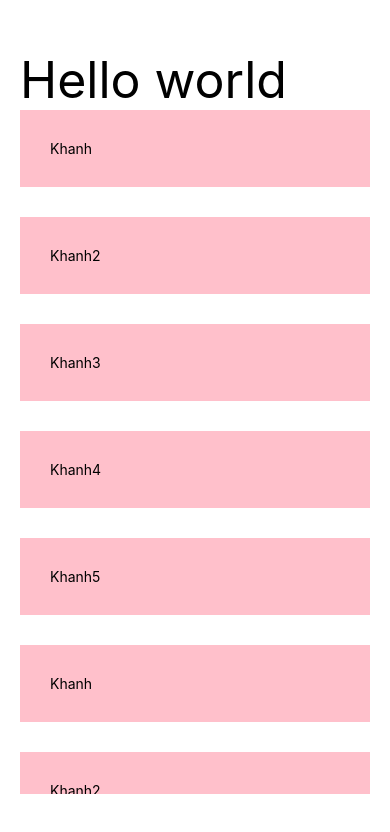
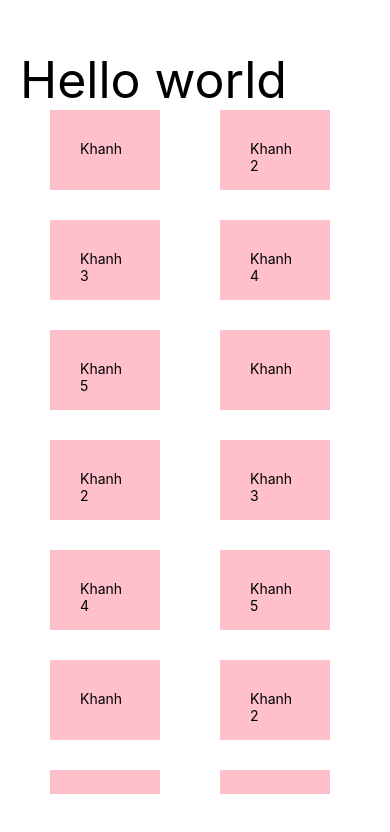
Before and after one commit to nguyenduykhanhit04/My-React-Native, a React Native app: screen / in a window 390 px wide. Shown: the top 832 px of the page. Built offline with nearby package versions, Linux system fonts and the light colour scheme.

Commit message:
thêm numColumns trong Flatlist để nó chia cột

```diff
--- a/App.tsx
+++ b/App.tsx
@@ -27,13 +27,18 @@ export default function App() {
 
       <FlatList
       data={students}
+      numColumns={2}
       keyExtractor={item => item.id + ""}
       renderItem={({item}) => {
         return (
           <View style={{
             padding: 30,
             backgroundColor: "pink",
-            marginBottom: 30 }}>
+            marginBottom: 30,
+            marginHorizontal: 30,
+            width: 110,
+            height: 80
+          }}>
             <Text>{item.name}</Text>
           </View>
         )
```
